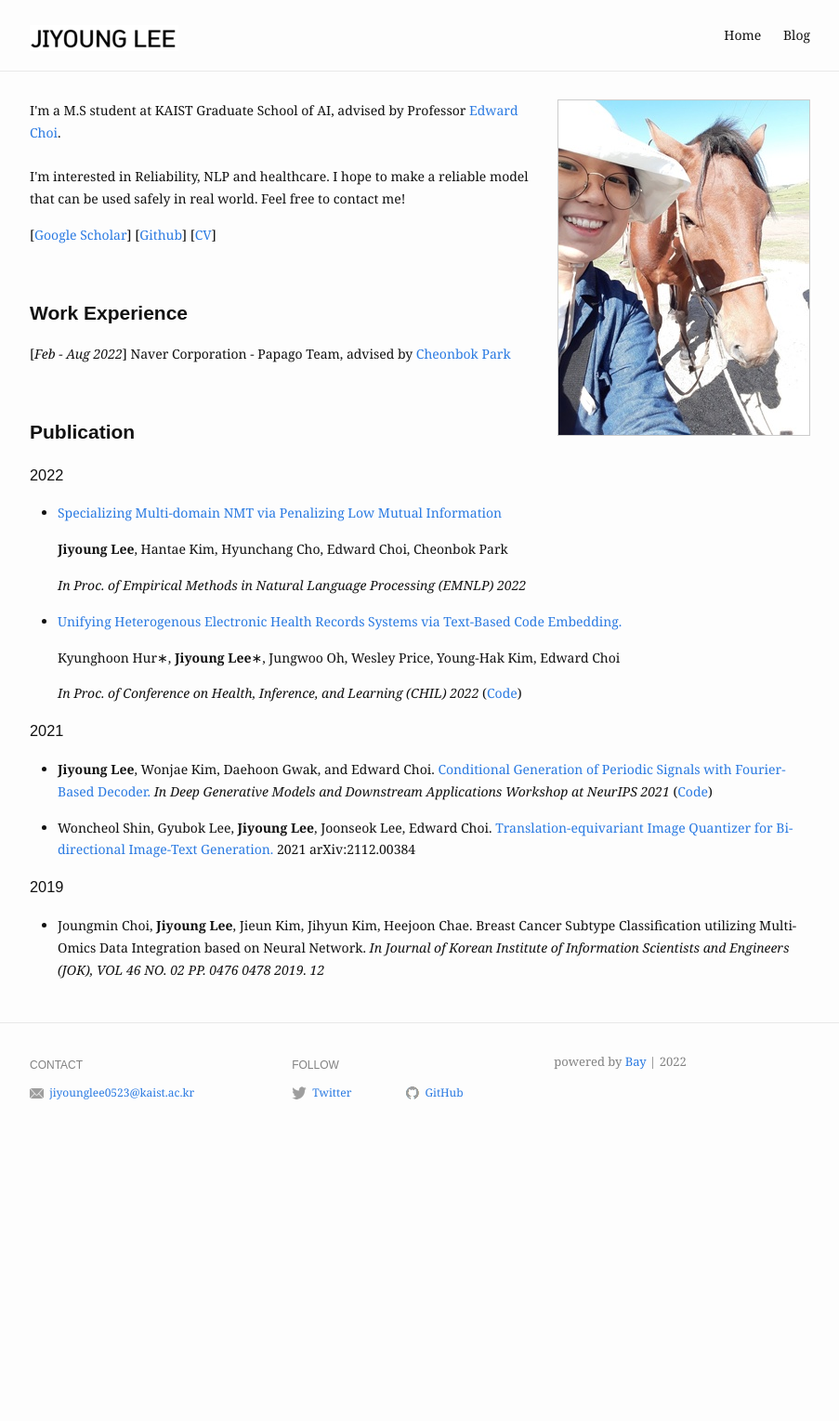
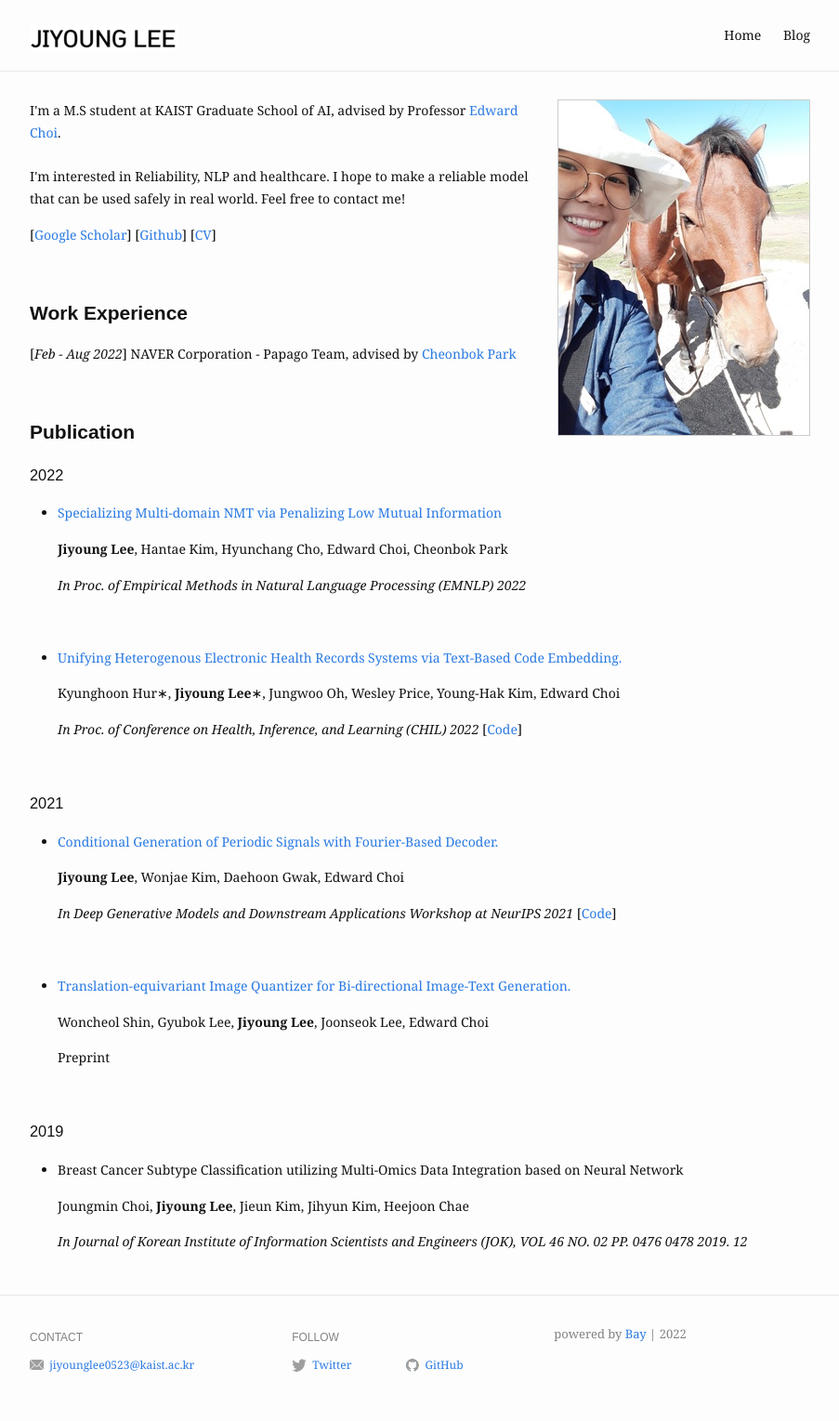
Before and after one commit to jiyounglee-0523/jiyounglee-0523.github.io, a Jekyll site: the page built from index.markdown, in a window 1280 px wide. Shown: the whole page at 93% size, without its empty margins (188-1091 px from the left). Built offline with Jekyll 4.4.1, drawn with Linux system fonts in a browser that asks for light colours; before the commit the page ends 1236 px from its top, so only the background shows below that.

Commit message:
publications

```diff
--- a/index.markdown
+++ b/index.markdown
@@ -11,15 +11,14 @@ profile_picture:
   <br />
   I'm interested in Reliability, NLP and healthcare. I hope to make a reliable model that can be used safely in real world. Feel free to contact me!
 </p>
-[<a href="https://scholar.google.com/citations?user=1TtwcikAAAAJ&hl=ko">Google Scholar</a>] [<a href="https://github.com/jiyounglee-0523">Github</a>] [<a href="https://drive.google.com/file/d/1stHJYQSJtlDBzrMVIzZMcZNp7Tvv-WG2/view?usp=sharing">CV</a>]
+[<a href="https://scholar.google.com/citations?user=1TtwcikAAAAJ&hl=ko">Google Scholar</a>] [<a href="https://github.com/jiyounglee-0523">Github</a>] [<a href="https://drive.google.com/file/d/1cMg26-zKjHfqKetzcMd5Pn8Cd4kD7Mq5/view?usp=sharing">CV</a>]
 
 &nbsp;
 
 <p>
 <h2> <strong>Work Experience</strong></h2>
 </p>
-
-[*Feb - Aug 2022*] Naver Corporation - Papago Team, advised by <a href="https://cbokpark.github.io/">Cheonbok Park</a>
+[*Feb - Aug 2022*] NAVER Corporation - Papago Team, advised by <a href="https://cbokpark.github.io/">Cheonbok Park</a>
 
 &nbsp;
 
@@ -35,22 +34,38 @@ profile_picture:
 
   *In Proc. of Empirical Methods in Natural Language Processing (EMNLP) 2022*
 
-
-
-
+&nbsp;
 
 - <a href="https://arxiv.org/abs/2108.03625">Unifying Heterogenous Electronic Health Records Systems via Text-Based Code Embedding.</a>
 
   Kyunghoon Hur∗, **Jiyoung Lee**∗, Jungwoo Oh, Wesley Price, Young-Hak Kim, Edward Choi
 
-  *In Proc. of Conference on Health, Inference, and Learning (CHIL) 2022*  (<a href="https://github.com/hoon9405/DescEmb">Code</a>)
+  *In Proc. of Conference on Health, Inference, and Learning (CHIL) 2022*  [<a href="https://github.com/hoon9405/DescEmb">Code</a>]
+
+  &nbsp;
 
 ### 2021
 
-- **Jiyoung Lee**, Wonjae  Kim,  Daehoon  Gwak,  and  Edward  Choi.  <a href="https://arxiv.org/abs/2110.12365">Conditional  Generation  of  Periodic  Signals  with Fourier-Based Decoder.</a> *In Deep Generative Models and Downstream Applications Workshop at NeurIPS 2021*  (<a href="https://github.com/jiyounglee-0523/FourierDecoder">Code</a>)
+- <a href="https://arxiv.org/abs/2110.12365">Conditional  Generation  of  Periodic  Signals  with Fourier-Based Decoder.</a>
 
-- Woncheol Shin, Gyubok Lee, **Jiyoung Lee**, Joonseok Lee, Edward Choi. <a href="https://arxiv.org/abs/2112.00384">Translation-equivariant Image Quantizer for Bi-directional Image-Text Generation.</a> 2021 arXiv:2112.00384
+  **Jiyoung Lee**, Wonjae Kim, Daehoon Gwak, Edward Choi
+
+  *In Deep Generative Models and Downstream Applications Workshop at NeurIPS 2021*  [<a href="https://github.com/jiyounglee-0523/FourierDecoder">Code</a>]
+
+  &nbsp;
+
+- <a href="https://arxiv.org/abs/2112.00384">Translation-equivariant Image Quantizer for Bi-directional Image-Text Generation.</a>
+
+  Woncheol Shin, Gyubok Lee, **Jiyoung Lee**, Joonseok Lee, Edward Choi
+
+  Preprint
+
+  &nbsp;
 
 ### 2019
 
-- Joungmin Choi, **Jiyoung Lee**, Jieun Kim, Jihyun Kim, Heejoon Chae. Breast Cancer Subtype Classification utilizing Multi-Omics Data Integration based on Neural Network. *In Journal of Korean Institute of Information Scientists and Engineers (JOK), VOL 46 NO. 02 PP. 0476  0478 2019. 12*
+- Breast Cancer Subtype Classification utilizing Multi-Omics Data Integration based on Neural Network
+
+  Joungmin Choi, **Jiyoung Lee**, Jieun Kim, Jihyun Kim, Heejoon Chae
+
+  *In Journal of Korean Institute of Information Scientists and Engineers (JOK), VOL 46 NO. 02 PP. 0476  0478 2019. 12*
```
